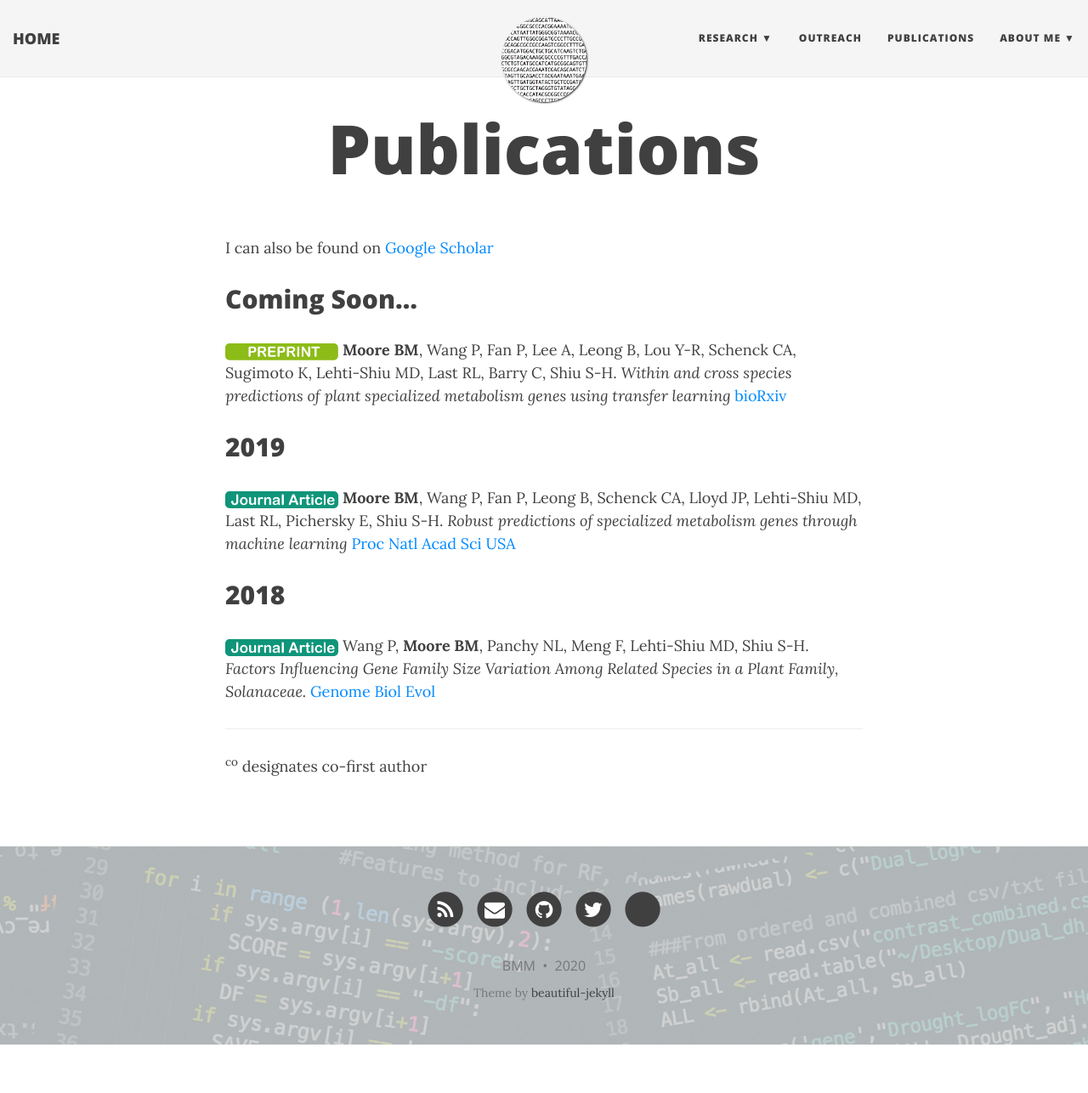
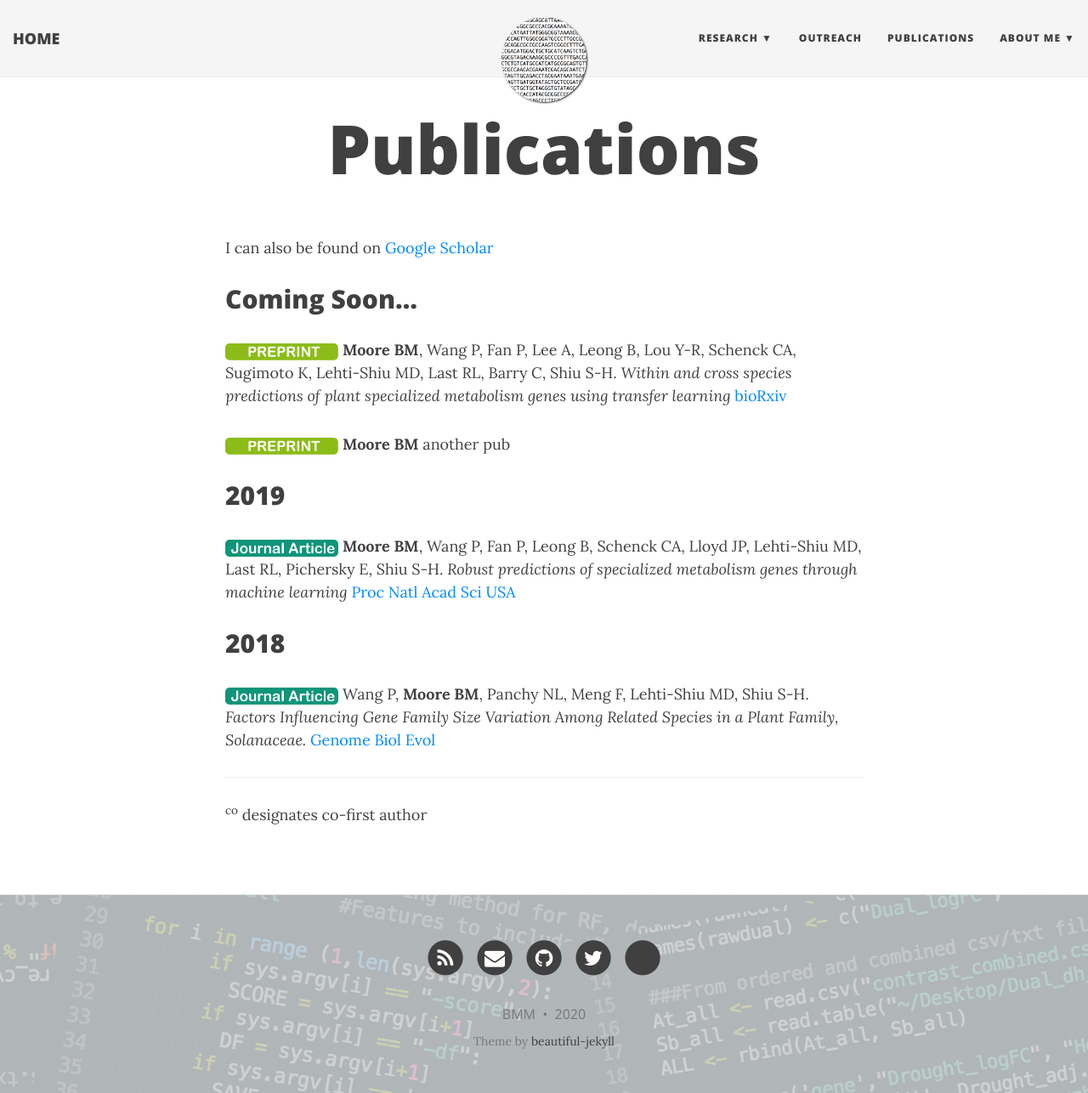
Before and after one commit to bmmoore43/bmmoore43.github.io, a Jekyll site: the page built from publications.md, in a window 1280 px wide and 1286 px high. Shown: the whole window at 85% size. Built offline with Jekyll 4.4.1, drawn with Linux system fonts in a browser that asks for light colours; nearby versions of some CDN libraries; a style sheet for code colours, icons or effects is not loaded.

Commit message:
added pub

```diff
--- a/publications.md
+++ b/publications.md
@@ -9,6 +9,8 @@ I can also be found on [Google Scholar](https://scholar.google.com/citations?use
 
 <img src="../img/pubs/preprint.png" height="20px"> **Moore BM**, Wang P, Fan P, Lee A, Leong B, Lou Y-R, Schenck CA, Sugimoto K, Lehti-Shiu MD, Last RL, Barry C, Shiu S-H. *Within and cross species predictions of plant specialized metabolism genes using transfer learning* [bioRxiv](https://www.biorxiv.org/content/10.1101/2020.01.13.112102v1)
 
+<img src="../img/pubs/preprint.png" height="20px"> **Moore BM** another pub
+
 ## 2019
 <img src="../img/pubs/journal-article.png" height="20px"> **Moore BM**, Wang P, Fan P, Leong B, Schenck CA, Lloyd JP, Lehti-Shiu MD, Last RL, Pichersky E, Shiu S-H. *Robust predictions of specialized metabolism genes through machine learning* [Proc Natl Acad Sci USA](https://doi.org/10.1073/pnas.1817074116)
 
```
